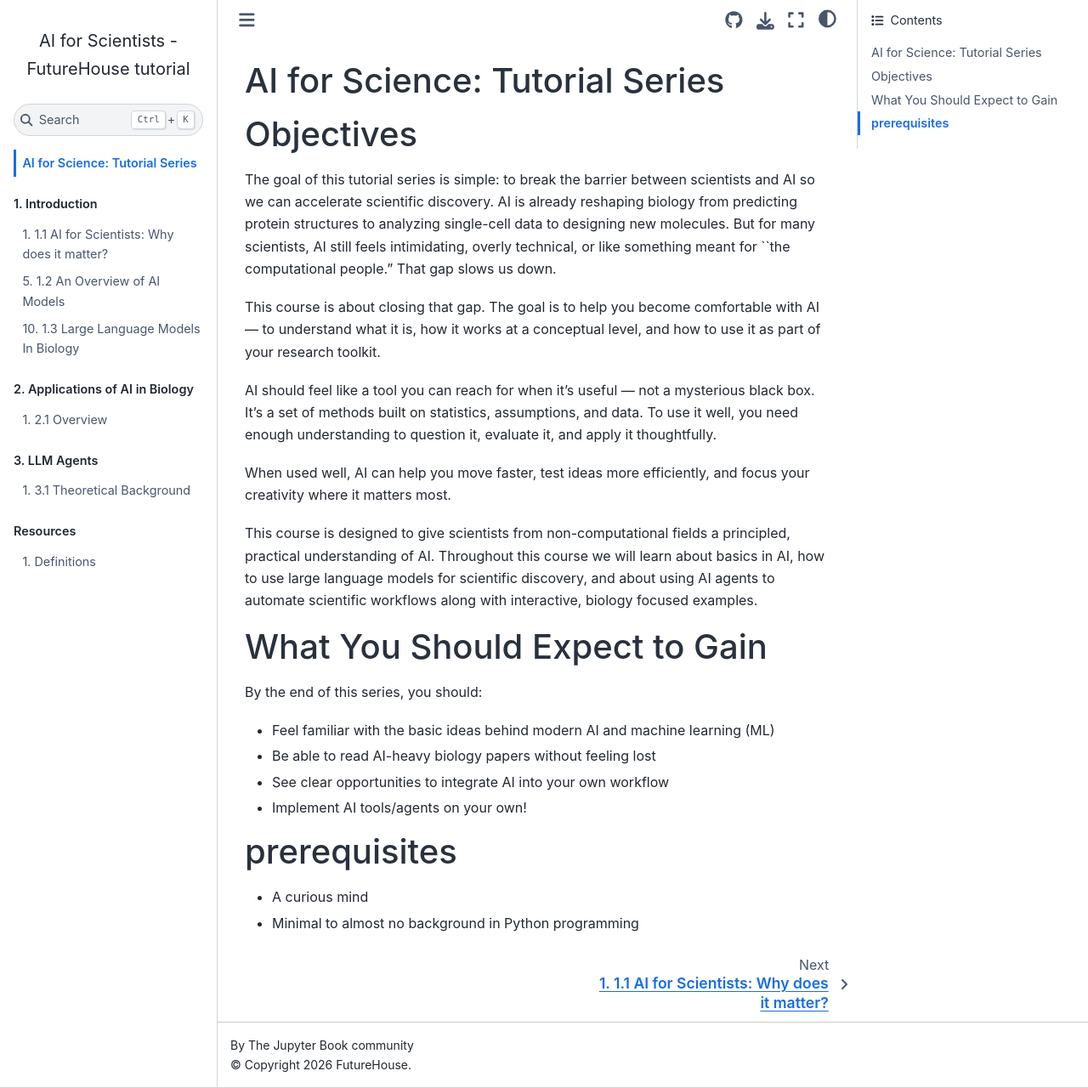
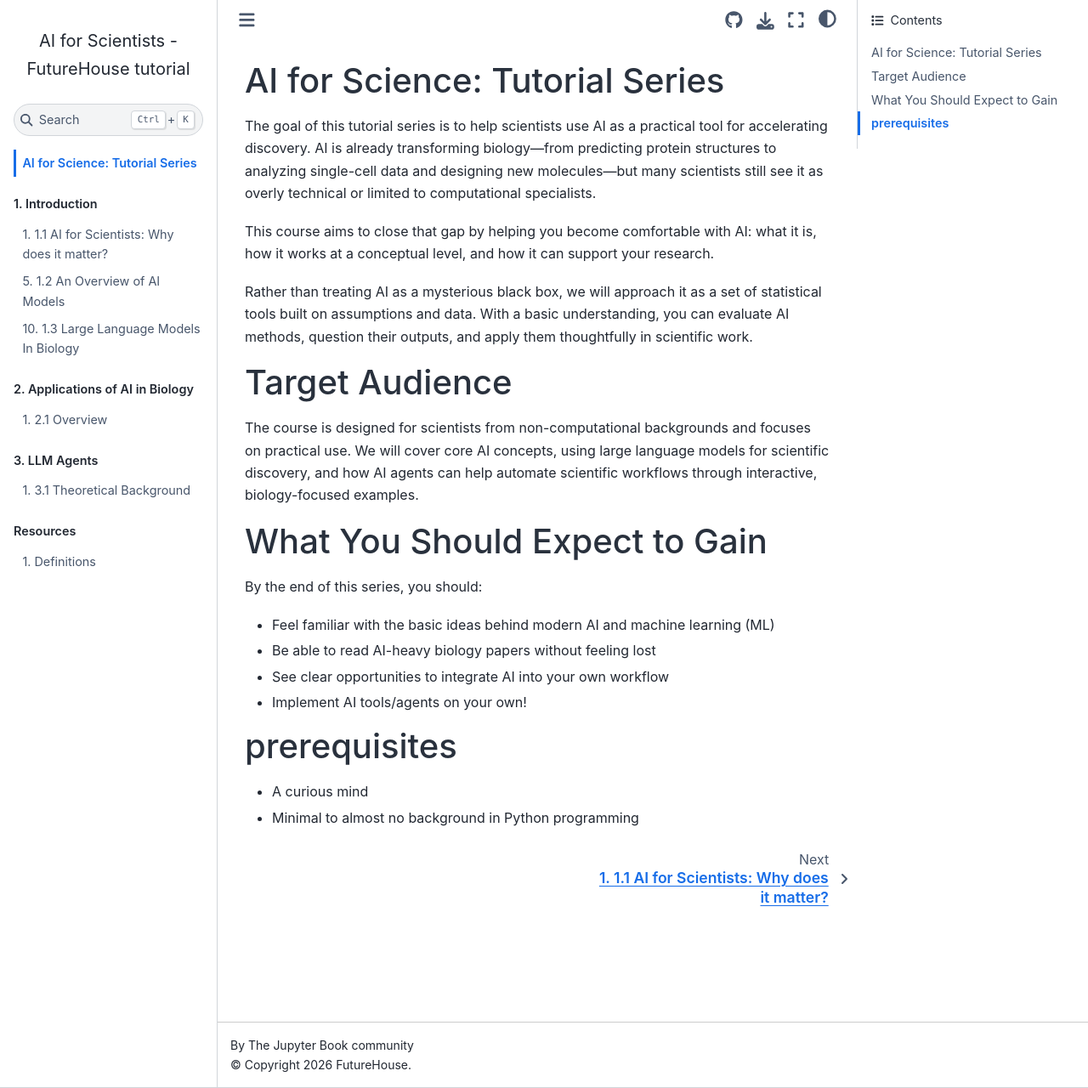
Before and after one commit to Future-House/tutorial-series, a Jupyter Book: the page built from index.md, in a window 1280 px wide and 1280 px high. Shown: the whole window at 85% size. Built offline with Jupyter Book 1.0.4 settings and Sphinx 7.4.7 and the Sphinx Book theme 1.1.4, drawn with Linux system fonts in a browser that asks for light colours; pages that are not in the unit, such as notebooks, are missing from menus.

Commit message:
headers and rm colab button

```diff
--- a/index.md
+++ b/index.md
@@ -1,16 +1,14 @@
 # AI for Science: Tutorial Series
 
-# Objectives
+The goal of this tutorial series is to help scientists use AI as a practical tool for accelerating discovery. AI is already transforming biology—from predicting protein structures to analyzing single-cell data and designing new molecules—but many scientists still see it as overly technical or limited to computational specialists.
 
-The goal of this tutorial series is simple: to break the barrier between scientists and AI so we can accelerate scientific discovery. AI is already reshaping biology from predicting protein structures to analyzing single-cell data to designing new molecules. But for many scientists, AI still feels intimidating, overly technical, or like something meant for ``the computational people." That gap slows us down.
+This course aims to close that gap by helping you become comfortable with AI: what it is, how it works at a conceptual level, and how it can support your research.
 
-This course is about closing that gap. The goal is to help you become comfortable with AI — to understand what it is, how it works at a conceptual level, and how to use it as part of your research toolkit.
+Rather than treating AI as a mysterious black box, we will approach it as a set of statistical tools built on assumptions and data. With a basic understanding, you can evaluate AI methods, question their outputs, and apply them thoughtfully in scientific work.
 
-AI should feel like a tool you can reach for when it’s useful — not a mysterious black box. It’s a set of methods built on statistics, assumptions, and data. To use it well, you need enough understanding to question it, evaluate it, and apply it thoughtfully.
+# Target Audience
 
-When used well, AI can help you move faster, test ideas more efficiently, and focus your creativity where it matters most.
-
-This course is designed to give scientists from non-computational fields a principled, practical understanding of AI. Throughout this course we will learn about basics in AI, how to use large language models for scientific discovery, and about using AI agents to automate scientific workflows along with interactive, biology focused examples.
+The course is designed for scientists from non-computational backgrounds and focuses on practical use. We will cover core AI concepts, using large language models for scientific discovery, and how AI agents can help automate scientific workflows through interactive, biology-focused examples.
 
 # What You Should Expect to Gain
 
--- a/myst.yml
+++ b/myst.yml
@@ -48,6 +48,10 @@
         - file: chapter_3/agents.md
         - file: chapter_3/agent_implementation.ipynb
 
+    - title: "4. AI Agents for Biology"
+      children:
+        - file: chapter_1/definitions.md
+
 site:
   template: book-theme
   title: "AI for Scientists - FutureHouse Tutorial"
```
Also changed, not shown: 3 other files.
